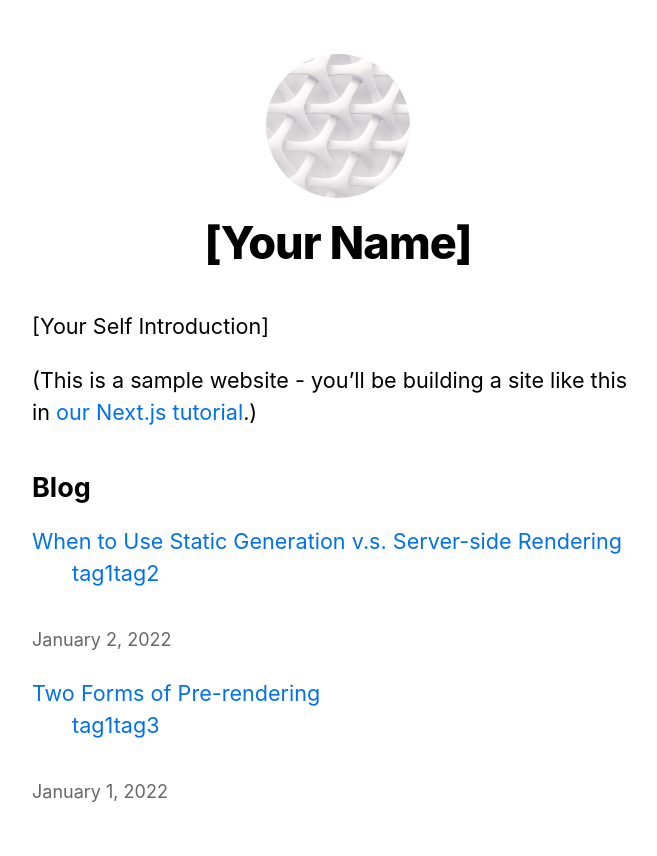
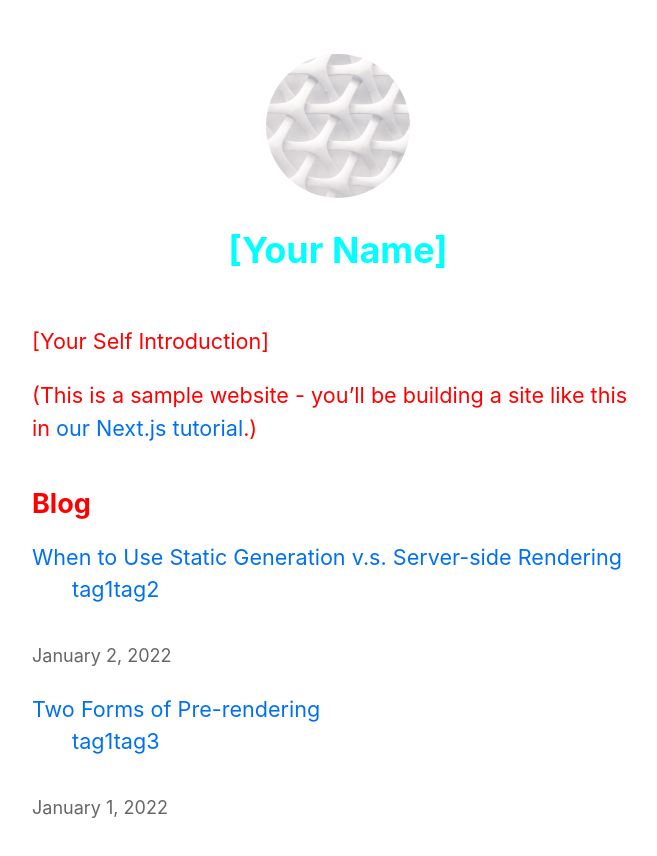
Before and after one commit to icsl-Jeon/web-page, a Next.js app: page / in a window 1280 px wide. Shown: the top 856 px of the page, without its empty margins (302-959 px from the left). Built offline with nearby package versions, Linux system fonts and the light colour scheme.

Commit message:
feat(ui): added styling for `dangerouslySetInnerHTML`

```diff
--- a/components/layout.module.css
+++ b/components/layout.module.css
@@ -8,8 +8,13 @@
   display: flex;
   flex-direction: column;
   align-items: center;
+  color: blue
 }
 
 .backToHome {
   margin: 3rem 0 0;
 }
+
+.main {
+  color: red
+}
--- a/components/layout.tsx
+++ b/components/layout.tsx
@@ -1,18 +1,18 @@
-import Head from 'next/head'
-import Image from 'next/image'
-import styles from './layout.module.css'
-import utilStyles from '../styles/utils.module.css'
-import Link from 'next/link'
+import Head from "next/head";
+import Image from "next/image";
+import styles from "./layout.module.css";
+import utilStyles from "../styles/utils.module.css";
+import Link from "next/link";
 
-const name = '[Your Name]'
-export const siteTitle = 'Next.js Sample Website'
+const name = "[Your Name]";
+export const siteTitle = "Next.js Sample Website";
 
 export default function Layout({
   children,
-  home
+  home,
 }: {
-  children: React.ReactNode
-  home?: boolean
+  children: React.ReactNode;
+  home?: boolean;
 }) {
   return (
     <div className={styles.container}>
@@ -42,7 +42,7 @@ export default function Layout({
               width={144}
               alt={name}
             />
-            <h1 className={utilStyles.heading2Xl}>{name}</h1>
+            <h1>{name}</h1>
           </>
         ) : (
           <>
@@ -56,6 +56,7 @@ export default function Layout({
                 alt={name}
               />
             </Link>
+            <h1> H1 tag here </h1>
             <h2 className={utilStyles.headingLg}>
               <Link href="/" className={utilStyles.colorInherit}>
                 {name}
@@ -64,12 +65,12 @@ export default function Layout({
           </>
         )}
       </header>
-      <main>{children}</main>
+      <main className={styles.main}>{children}</main>
       {!home && (
         <div className={styles.backToHome}>
           <Link href="/">← Back to home</Link>
         </div>
       )}
     </div>
-  )
+  );
 }
--- a/styles/global.css
+++ b/styles/global.css
@@ -21,6 +21,10 @@ a:hover {
   text-decoration: underline;
 }
 
+h1 {
+  color: aqua;
+}
+
 img {
   max-width: 100%;
   display: block;
```
Also changed, not shown: posts/pre-rendering.md (+6 -0 lines).
